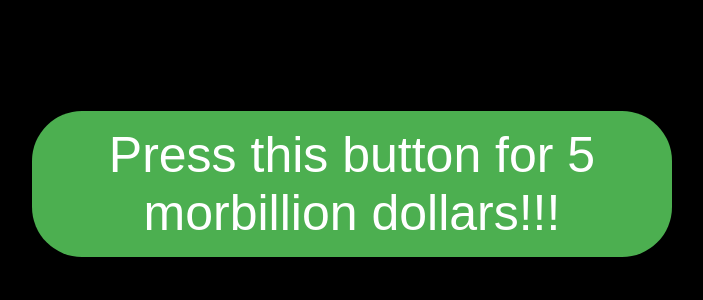
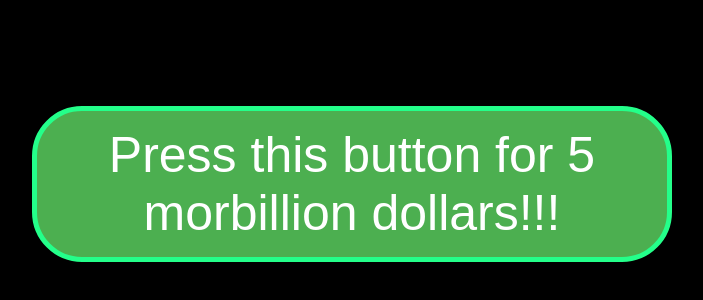
Before and after one commit to AtlasReunited/HowToMakeMoney, a plain HTML site: page index.html in a window 1280 px wide. Shown: the part 216-516 px from the top of the page, without its empty margins (288-991 px from the left). Drawn offline with Linux system fonts and the light colour scheme.

Commit message:
border color

```diff
--- a/index.html
+++ b/index.html
@@ -37,11 +37,12 @@
         background-color: #4CAF50;
         color: white;
         padding: 15px 32px;
-        border: none;
+        border: #24ff8a solid 5px;
         cursor: pointer;
         border-radius: 50px;
     }
     #link:hover {
+        border: #62c491 solid 5px;
         background-color: #3e8e41;
     }
 </style>
```
